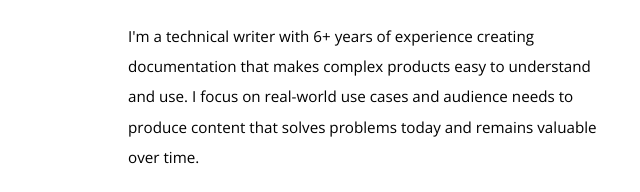
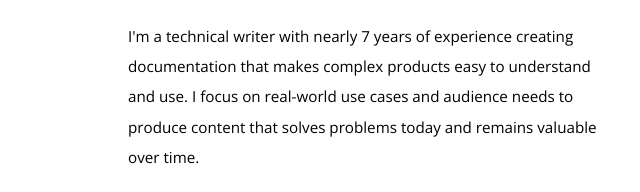
Before and after one commit to pinskermatthew/pinskermatthew.github.io, a plain HTML site: page index.html in a window 1280 px wide. Shown: the part 534-726 px from the top of the page, 16-656 px from the left. Drawn offline with nearby package versions, Linux system fonts and the light colour scheme.

Commit message:
Update years of experience

```diff
--- a/index.html
+++ b/index.html
@@ -42,7 +42,7 @@
 			<div class="container main-info">
 				<div class="about-me col">
 					<h2><span id="about"></span>About Me</h2>
-					<p>I'm a technical writer with 6+ years of experience creating documentation that makes complex products easy to understand and use. I focus on real-world use cases and audience needs to produce content that solves problems today and remains valuable over time.</p>
+					<p>I'm a technical writer with nearly 7 years of experience creating documentation that makes complex products easy to understand and use. I focus on real-world use cases and audience needs to produce content that solves problems today and remains valuable over time.</p>
 					<p>I collaborate closely with engineering and product teams throughout design and development to ensure features and documentation are aligned. I enjoy technical writing because it keeps me learning and solving new challenges every day.</p>
 				</div><!--/.about-me col-->
 
```
